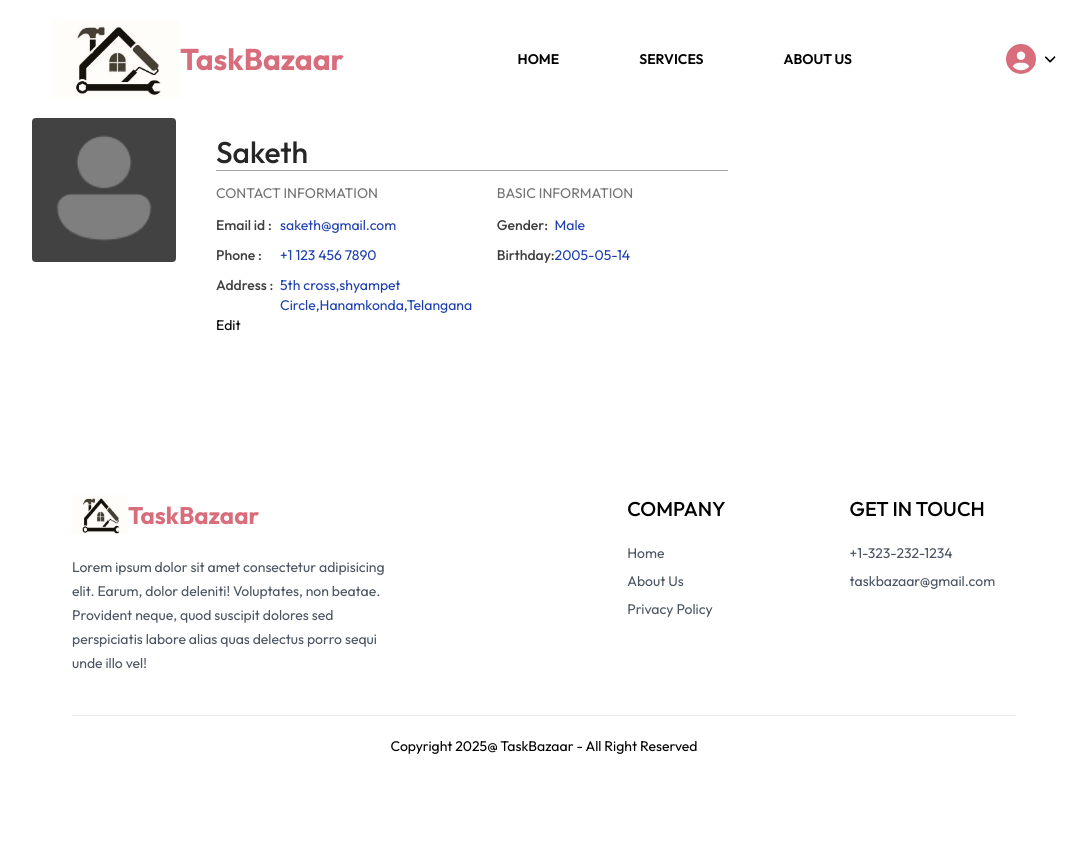
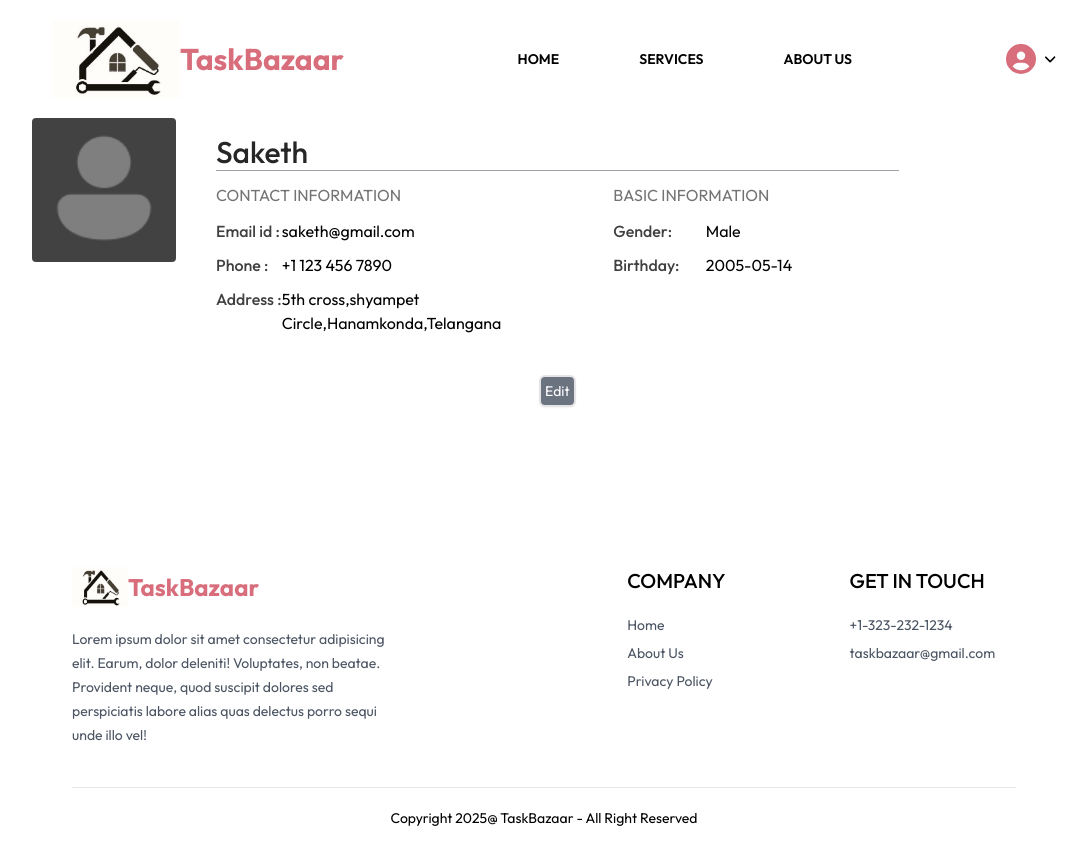
Before and after one commit to Spoorthi1411/Appointment-Booking, a React (Vite) app in the folder frontend/: page /my-profile in a window 1280 px wide. Shown: the whole page, without its empty margins (96-1183 px from the left). Before the commit the page ends 800 px from the top, so only its background shows below. Built offline with nearby package versions, Linux system fonts and the light colour scheme.

Commit message:
booking page fix

```diff
--- a/frontend/src/components/Header.jsx
+++ b/frontend/src/components/Header.jsx
@@ -9,7 +9,7 @@ const Header = () => {
             <p className='font-bold text-[46px] text-center'>
             Book <span className='text-[#d86e7c]'>Home Services </span><br/> in Just one Click!
             </p>
-            <p className='text-xl text-gray-400 font-semibold text-sm'>Home Services Made Simple & Hassle-Free.</p>
+            <p className='text-xl text-gray-400 font-semibold'>Home Services Made Simple & Hassle-Free.</p>
             <div className='mt-4 flex'>
                 <input placeholder='search' className='rounded-full md:w-[350px] pl-4 p-2 border-solid border-gray-400 border-[2px]'></input>
                 <button className='rounded-full size-8 mt-1 ml-2 bg-[#d86e7c]'>
--- a/frontend/src/pages/Booking.jsx
+++ b/frontend/src/pages/Booking.jsx
@@ -104,7 +104,7 @@ const Booking = () => {
       {/*-------------service details-----------*/}
       < div className='flex flex-col sm:flex-row gap-6 items-center sm:items-start mt-6'>
         <img className='rounded-xl w-[320px] m-2 h-64' src={serviceInfo.image} alt=''/>
-        <div className='flex flex-col m-2 gap-2 border-2 border-gray-400 p-1 rounded-sm h-64'>
+        <div className='flex flex-col m-2 gap-2 border-2 border-gray-400 p-1 rounded-sm '>
           <p className='text-sky-500 font-medium uppercase tracking-wide'>{serviceInfo.serviceName}</p>
           <p className='font-semibold text-3xl text-gray-800'>{serviceInfo.name}</p>
           <p className=''>Description:</p>
@@ -137,7 +137,7 @@ const Booking = () => {
             id="slot-scroll"
             className="flex items-center justify-start w-full overflow-x-auto mt-4 px-4 scrollbar-thin scrollbar-thumb-gray-300"
           >
-            <div className="flex min-w-max gap-3">
+            <div className="flex min-w-max gap-3 ">
               {serviceSlots.length > 0 && serviceSlots[slotIndex]?.length > 0 ? (
                 serviceSlots[slotIndex].map((item, index) => (
                   <p
--- a/frontend/src/pages/MyProfile.jsx
+++ b/frontend/src/pages/MyProfile.jsx
@@ -20,7 +20,7 @@ const MyProfile = () => {
   return (
     <div className='w-full flex gap-10 text-sm lg:flex-row'>
       <img className='w-36 rounded h-36' src={userData.image} alt=''/>
-      <div className='w-1/2'>
+      <div className='w-2/3'>
         {
           isEdit
           ? <input className='bg-gray-100 text-3xl font-medium max-w-60 mt-4' type="text" value={userData.name} onChange={e => setUserData(prev => ({...prev,name:e.target.value}))}/>
@@ -28,16 +28,16 @@ const MyProfile = () => {
         }
         <hr className='bg-zinc-400 h-[1px] border-none'/>
         <div className='flex justify-between'>
-          <div>
+          <div className='text-base w-1/2 mr-28'>
             <p className='text-neutral-500 mt-3'>CONTACT INFORMATION</p>
-            <div className='grid grid-cols-[1fr_3fr] gap-y-2.5 mt-3 text-neutral-700'>
+            <div className='grid grid-cols-[2fr_4fr] gap-y-2.5 mt-3 text-neutral-700'>
               <p className='font-medium'>Email id :</p>
-              <p className='text-blue-800'>{userData.email}</p>
+              <p className=' text-black'>{userData.email}</p>
               <p className='font-medium'>Phone :</p>
             {
               isEdit
               ? <input className='bg-gray-100 max-w-52' type="text" value={userData.phone} onChange={e => setUserData(prev => ({...prev,phone:e.target.value}))}/>
-              : <p className='text-blue-800'>{userData.phone}</p>
+              : <p className='text-black'>{userData.phone}</p>
             }
             <p className='font-medium'>Address :</p>
             {
@@ -47,7 +47,7 @@ const MyProfile = () => {
                   <br/>
                   <input className='bg-gray-100' onChange={(e)=> setUserData(prev => ({...prev,address: {...prev.address,line2: e.target.value}}))} value={userData.address.line2}  type='text'/>
                 </p>
-                : <p className='text-blue-800'>
+                : <p className='text-black'>
                   {userData.address.line1}
                   <br/>
                   {userData.address.line2}
@@ -55,32 +55,32 @@ const MyProfile = () => {
             }
             </div>
           </div>
-          <div>
+          <div className='text-base w-1/2'>
             <p className='text-neutral-500 mt-3'>BASIC INFORMATION</p>
-            <div className='grid grid-cols-[1fr_3fr] gap-y-2.5 mt-3 text-neutral-700'>
+            <div className='grid grid-cols-[2fr_4fr] gap-y-2.5 mt-3 text-neutral-700 mr-2'>
               <p className='font-medium'>Gender:</p>
               {
               isEdit
-                ? <select className='max-w-20 bg-gray-100' onChange={(e)=>setUserData(prev => ({...prev,gender:e.target.value}))} value={userData.gender}>
+                ? <select className='max-w-25 bg-gray-100' onChange={(e)=>setUserData(prev => ({...prev,gender:e.target.value}))} value={userData.gender}>
                   <option value="Male">Male</option>
                   <option value="Female">Female</option>
                 </select>
-                : <p className='text-blue-800'>{userData.gender}</p>
+                : <p className='text-black'>{userData.gender}</p>
               }
               <p className='font-medium'>Birthday:</p>
               {
                 isEdit
-                ? <input className='max-w-20 bg-gray-100' onChange={(e)=>setUserData(prev => ({...prev,dob:e.target.value}))} value={userData.dob} type='date'/>
-                : <p className='text-blue-800'>{userData.dob}</p>
+                ? <input className='max-w-25 bg-gray-100' onChange={(e)=>setUserData(prev => ({...prev,dob:e.target.value}))} value={userData.dob} type='date'/>
+                : <p className='text-black'>{userData.dob}</p>
               }
             </div>
           </div>
         </div>
-        <div className=''>
+        <div className='text-center'>
             {
               isEdit
-              ? <button onClick={()=>setIsEdit(false)}>Save Information</button>
-              : <button onClick={()=>setIsEdit(true)}>Edit</button>
+              ? <button className='border-2 border-zinc-200 shadow-sm rounded-md bg-gray-500 text-white text-center mt-10 p-1' onClick={()=>setIsEdit(false)}>Save Information</button>
+              : <button className='border-2 border-zinc-200 shadow-sm rounded-md bg-gray-500 text-white text-center mt-10 p-1' onClick={()=>setIsEdit(true)}>Edit</button>
             }
         </div>
       </div>
```
